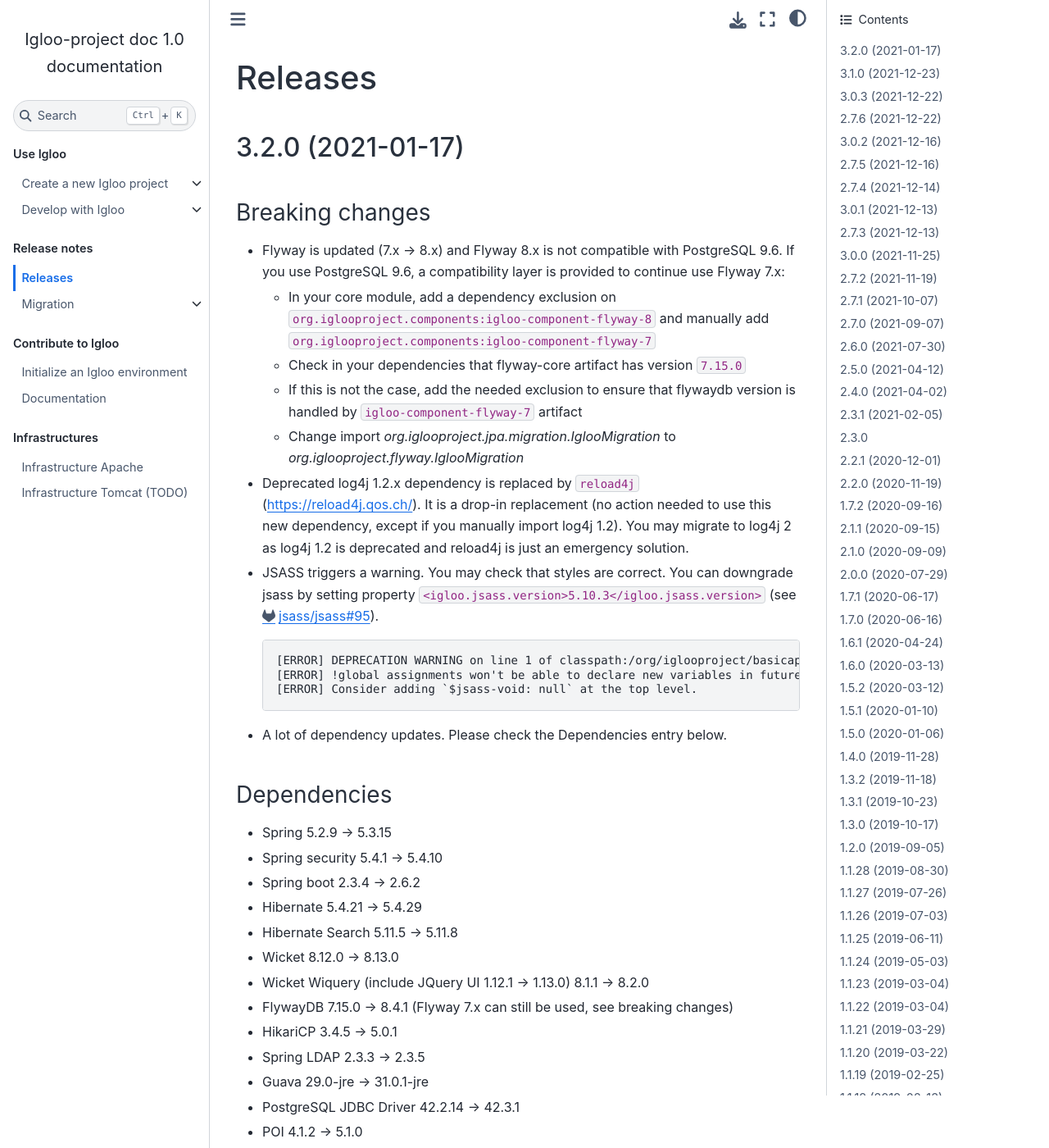
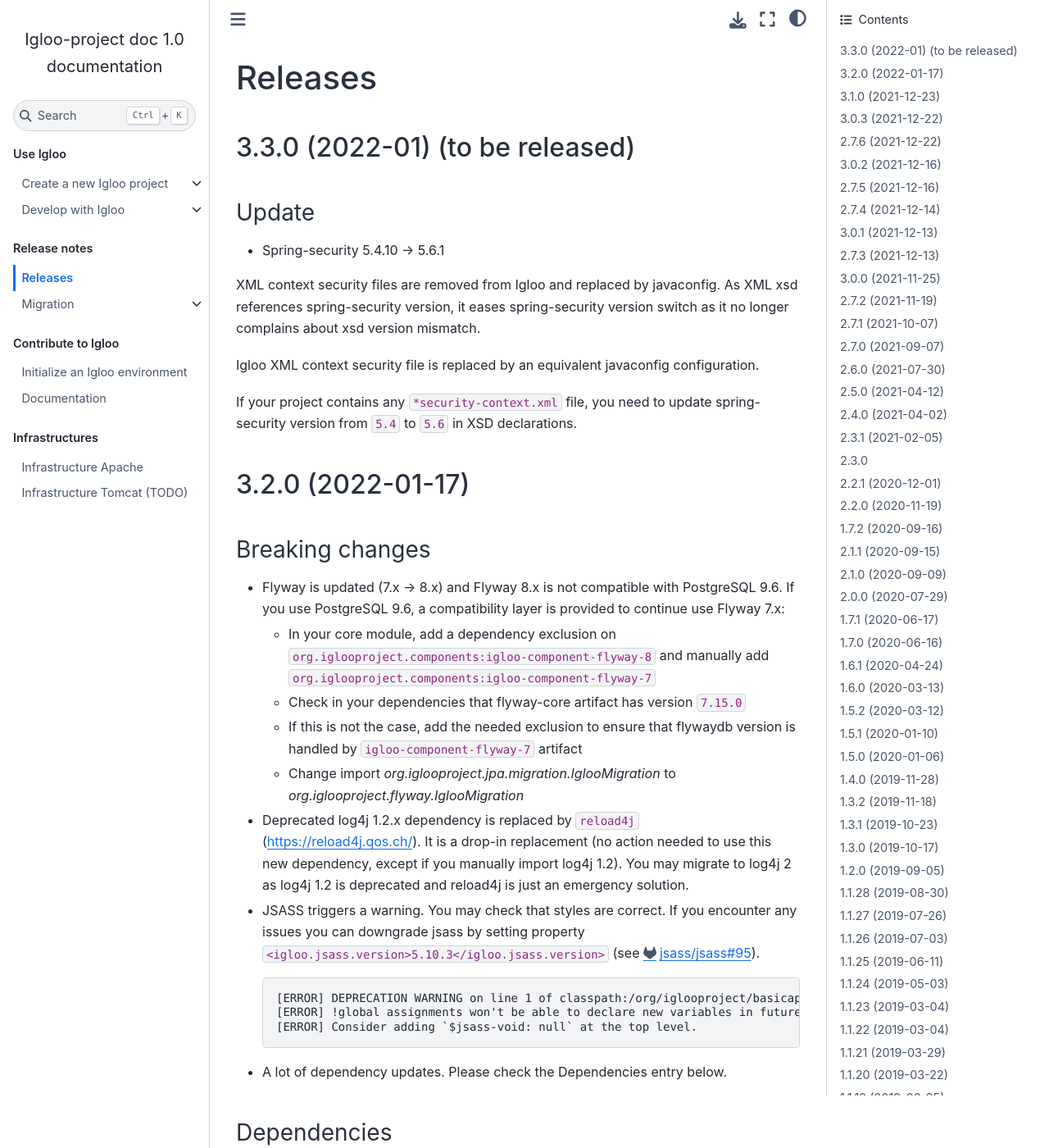
Before and after one commit to igloo-project/igloo-doc, a Sphinx documentation site: the page built from source/release-notes/releases.rst, in a window 1280 px wide and 1400 px high. Shown: the whole window at 82% size. Built offline with Sphinx 7.4.7 and the Sphinx Book theme 1.1.4, drawn with Linux system fonts in a browser that asks for light colours.

Commit message:
prepare igloo 3.3.0 release

```diff
--- a/source/release-notes/releases.rst
+++ b/source/release-notes/releases.rst
@@ -2,9 +2,28 @@
 Releases
 ########
 
+.. _v3.3.0:
+
+3.3.0 (2022-01) (to be released)
+################################
+
+Update
+******
+
+* Spring-security 5.4.10 -> 5.6.1
+
+XML context security files are removed from Igloo and replaced by javaconfig.
+As XML xsd references spring-security version, it eases spring-security version
+switch as it no longer complains about xsd version mismatch.
+
+Igloo XML context security file is replaced by an equivalent javaconfig configuration.
+
+If your project contains any ``*security-context.xml`` file, you need to update
+spring-security version from ``5.4`` to ``5.6`` in XSD declarations.
+
 .. _v3.2.0:
 
-3.2.0 (2021-01-17)
+3.2.0 (2022-01-17)
 ##################
 
 Breaking changes
@@ -27,7 +46,7 @@
   manually import log4j 1.2). You may migrate to log4j 2 as log4j 1.2 is deprecated and
   reload4j is just an emergency solution.
 
-* JSASS triggers a warning. You may check that styles are correct. You can downgrade jsass
+* JSASS triggers a warning. You may check that styles are correct. If you encounter any issues you can downgrade jsass
   by setting property ``<igloo.jsass.version>5.10.3</igloo.jsass.version>``
   (see https://gitlab.com/jsass/jsass/-/issues/95).
 
```
